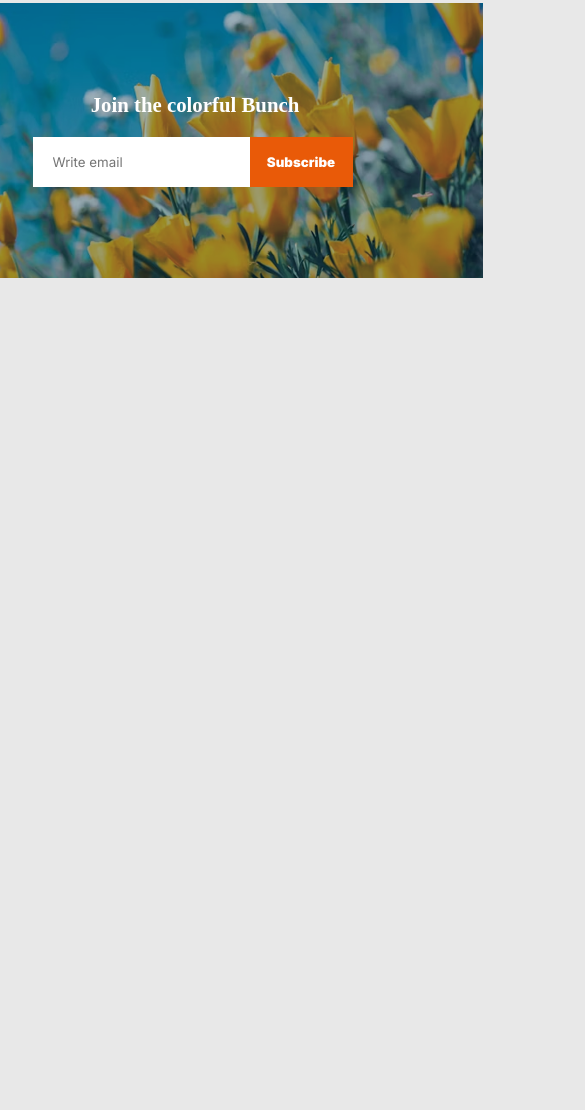
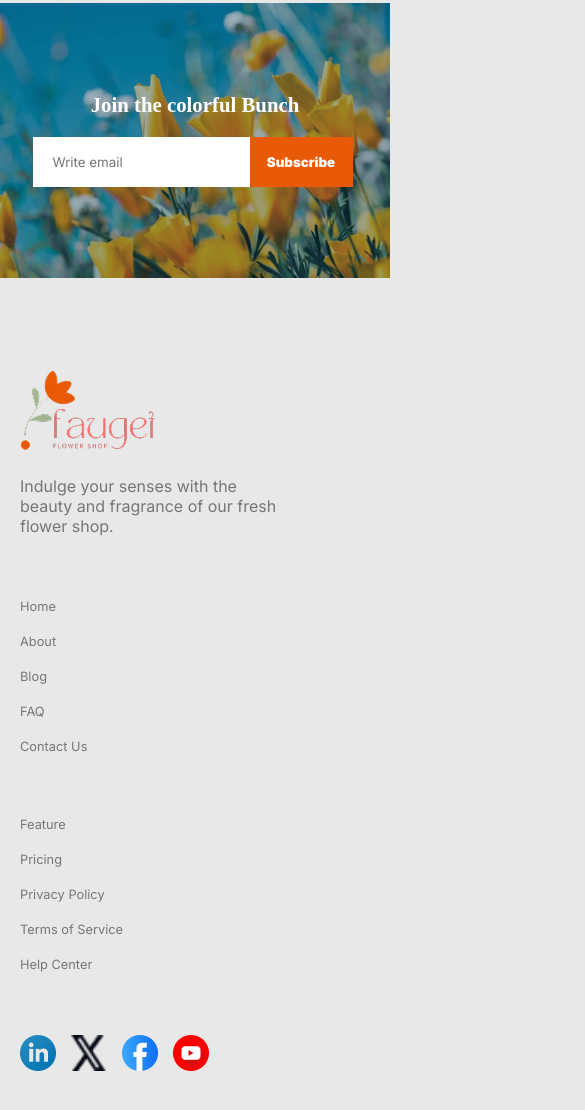
Before and after one commit to mohammadmanjuralam/B12A02-Responsive-Flowers-website, a plain HTML site: page index.html in a window 390 px wide. Shown: the part 4541-5651 px from the top of the page, 585 px wide, since content can reach past the window. Before the commit the page ends 4819 px from the top, so only its background shows below. Drawn offline with Linux system fonts and the light colour scheme.

Commit message:
added footersection with Mobile Responsive design

```diff
--- a/index.html
+++ b/index.html
@@ -230,5 +230,44 @@
         </div>
       </div>
     </main>
+
+    <!-- footer section -->
+    <footer class="text-gray inter-font">
+      <div class="footer-logo-container">
+        <img src="assets/logo.png" alt="" />
+        <p class="footer-logo-description">
+          Indulge your senses with the <br />
+          beauty and fragrance of our fresh <br />
+          flower shop.
+        </p>
+      </div>
+
+      <div class="footer-first-navlink">
+        <ul class="primary">
+          <li><a href="">Home</a></li>
+          <li><a href="">About</a></li>
+          <li><a href="">Blog</a></li>
+          <li><a href="">FAQ</a></li>
+          <li><a href="">Contact Us</a></li>
+        </ul>
+      </div>
+
+      <div class="footer-second-navlink">
+        <ul class="primary">
+          <li><a href="">Feature</a></li>
+          <li><a href="">Pricing</a></li>
+          <li><a href="">Privacy Policy</a></li>
+          <li><a href="">Terms of Service</a></li>
+          <li><a href="">Help Center</a></li>
+        </ul>
+      </div>
+
+      <div class="social-logo">
+        <img src="assets/icon-linkedin.png" alt="" />
+        <img src="assets/icon-twitter.png" alt="" />
+        <img src="assets/icon-facebook.png" alt="" />
+        <img src="assets/icon-youtube.png" alt="" />
+      </div>
+    </footer>
   </body>
 </html>
--- a/style.css
+++ b/style.css
@@ -299,7 +299,7 @@ ul li {
 
 /* join-section */
 .join-container {
-  width: 1440px;
+  width: 100%;
   height: auto;
 }
 .join-img {
@@ -334,7 +334,41 @@ input {
   right: 5px;
   font-weight: 900;
 }
-/* Responsive Design For Mobile Device */
+/* footer-section */
+footer {
+  width: 100%;
+  height: 348px;
+  padding: 50px 0;
+  display: flex;
+  justify-content: space-around;
+}
+.footer-logo-container {
+  margin-top: 20px;
+}
+.footer-logo-description {
+  margin-top: 20px;
+  text-align: center;
+}
+
+.primary li {
+  list-style: none;
+  margin-top: 20px;
+}
+.primary li a {
+  text-decoration: none;
+  color: #0000007e;
+}
+.social-logo {
+  display: flex;
+}
+.social-logo img {
+  margin-right: 15px;
+  height: 36px;
+  width: 36px;
+  margin-top: 20px;
+}
+
+/* Responsive Design For Mobile Device IPHONE 14 PRO MAX */
 
 @media screen and (max-width: 576px) {
   /* Navbar section */
@@ -443,8 +477,9 @@ input {
     display: flex;
     justify-content: center;
   }
+
   .join-img {
-    width: 40%;
+    width: 100%;
     background-position: center;
     height: 275px;
   }
@@ -458,4 +493,19 @@ input {
   .join-btn {
     width: 103px;
   }
+  /* footer section */
+  footer {
+    height: 865px;
+    display: flex;
+    flex-direction: column;
+  }
+  .footer-logo-container {
+    margin-left: 20px;
+  }
+  .footer-logo-description {
+    text-align: left;
+  }
+  .social-logo {
+    margin-left: 20px;
+  }
 }
```
